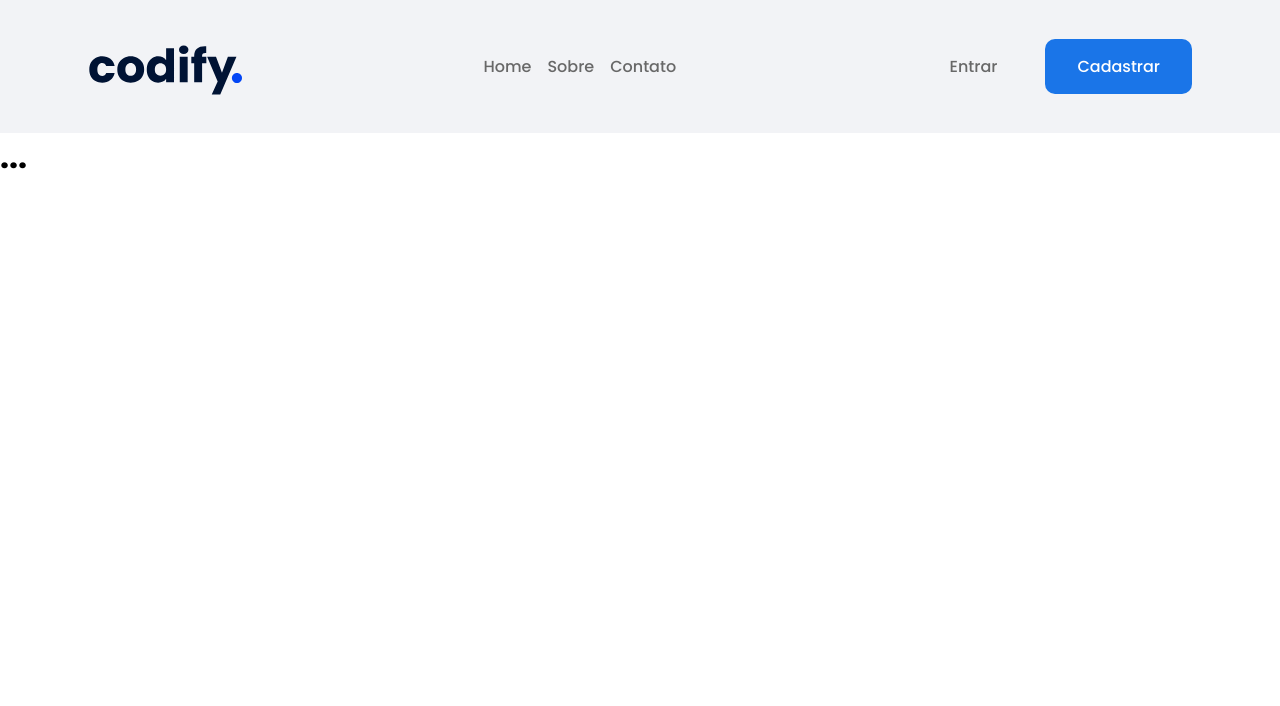
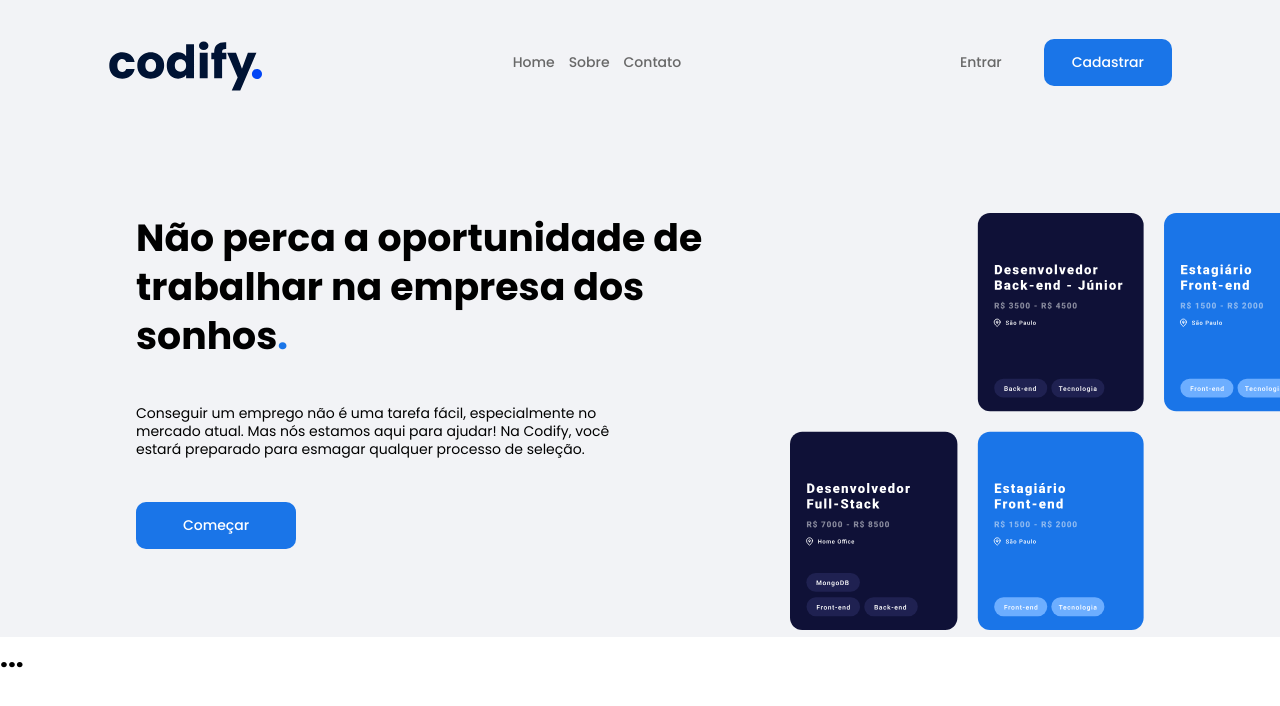
Before and after one commit to DavidAugustoo/codify-frontend, a React (Vite) app: page / in a window 1280 px wide. Shown: the top 706 px of the page. Built offline with nearby package versions, Linux system fonts and the light colour scheme.

Commit message:
style: new section intro

```diff
--- a/package.json
+++ b/package.json
@@ -5,7 +5,7 @@
   "type": "module",
   "scripts": {
     "lint": "eslint src --ext .ts,.tsx --fix",
-    "dev": "vite --host",
+    "dev": "vite",
     "build": "vite build",
     "preview": "vite preview"
   },
--- /dev/null
+++ b/src/components/Typograph.js
@@ -0,0 +1,21 @@
+import styled from 'styled-components'
+
+export const TitleText = styled.h1`
+  color: ${({ theme, color }) => theme.colors[`${color}`]};
+  font-size: ${({ theme, fontSize }) => theme.textSizes[`${fontSize}`]};
+  font-family: ${({ theme }) => theme.fonts.regular};
+  line-height: 130%;
+  font-weight: ${({ weight }) => weight ?? 800};
+
+  > .circle {
+    color: ${({ theme }) => theme.colors['brand-blue']};
+  }
+`
+
+export const RegularText = styled.p`
+  color: ${({ theme, color }) => theme.colors[`base-${color ?? 'text'}`]};
+  font-size: ${({ theme, size }) =>
+    theme.textSizes[`text-regular-${size ?? 'm'}`]};
+  line-height: 130%;
+  font-weight: ${({ weight }) => weight ?? 400};
+`
--- a/src/layouts/LandingLayout/index.jsx
+++ b/src/layouts/LandingLayout/index.jsx
@@ -1,11 +1,13 @@
 import { Outlet } from 'react-router-dom'
 import { LayoutContainer } from './style'
 import { Header } from '../../pages/LandingPage/components/Header'
+import { Intro } from '../../pages/LandingPage/components/Intro'
 
 export function LandingLayout() {
   return (
     <LayoutContainer>
       <Header />
+      <Intro />
       <Outlet />
     </LayoutContainer>
   )
--- a/src/layouts/LandingLayout/style.js
+++ b/src/layouts/LandingLayout/style.js
@@ -12,4 +12,11 @@ export const LayoutContainer = styled.div`
       margin: 0px auto;
     }
   }
+
+  @media (max-width: 1280px) {
+    .container {
+      max-width: 76rem;
+      margin: 0px auto;
+    }
+  }
 `
--- /dev/null
+++ b/src/pages/LandingPage/components/Intro/index.jsx
@@ -0,0 +1,57 @@
+import { RegularText, TitleText } from '../../../../components/Typograph'
+import {
+  IntroContainer,
+  IntroArea,
+  IntroDescripton,
+  IntroImageContainer,
+} from './styles'
+import { Button } from '../../../../components/Button'
+
+import introImg from '../../../../assets/intro-image.svg'
+
+const Buttons = [
+  {
+    title: 'Começar',
+    path: '/saibamais',
+    backgroundColor: 'base-button',
+    hoverBackgroundColor: 'base-button-hover',
+    textColor: 'base-white',
+  },
+]
+
+export function Intro() {
+  return (
+    <IntroContainer>
+      <IntroArea className="container">
+        <IntroDescripton>
+          <TitleText color="base-title" fontSize="title-l">
+            Não perca a oportunidade de trabalhar na empresa dos sonhos
+            <span className="circle">.</span>
+          </TitleText>
+
+          <RegularText color="base-text" fontSize="text-m">
+            Conseguir um emprego não é uma tarefa fácil, especialmente no <br />
+            mercado atual. Mas nós estamos aqui para ajudar! Na Codify, você{' '}
+            <br />
+            estará preparado para esmagar qualquer processo de seleção.
+          </RegularText>
+
+          {Buttons.map((button) => (
+            <Button
+              key={button.path}
+              title={button.title}
+              path={button.path}
+              backgroundColor={button.backgroundColor}
+              hoverBackgroundColor={button.hoverBackgroundColor}
+              textColor={button.textColor}
+            />
+          ))}
+        </IntroDescripton>
+
+        <IntroImageContainer>
+          <img src={introImg} alt="" />
+        </IntroImageContainer>
+      </IntroArea>
+    </IntroContainer>
+  )
+}
--- /dev/null
+++ b/src/pages/LandingPage/components/Intro/styles.js
@@ -0,0 +1,27 @@
+import styled from 'styled-components'
+
+export const IntroContainer = styled.section`
+  background-color: ${({ theme }) => theme.colors['base-background']};
+`
+
+export const IntroArea = styled.div`
+  display: flex;
+  padding: 6.25rem 2rem;
+`
+
+export const IntroDescripton = styled.div`
+  flex: 1.5;
+  display: flex;
+  flex-direction: column;
+  gap: 3.125rem;
+`
+
+export const IntroImageContainer = styled.div`
+  flex: 1;
+
+  > img {
+    width: 35rem;
+    position: absolute;
+    right: 0;
+  }
+`
--- a/src/styles/global.js
+++ b/src/styles/global.js
@@ -35,4 +35,10 @@ export const GlobalStyle = createGlobalStyle`
     list-style: none;
   }
 
+  @media (max-width: 1366px) {
+    html {
+      font-size: 14px;
+    }
+  }
+
 `
```
Also changed, not shown: src/assets/intro-image.svg (added).
